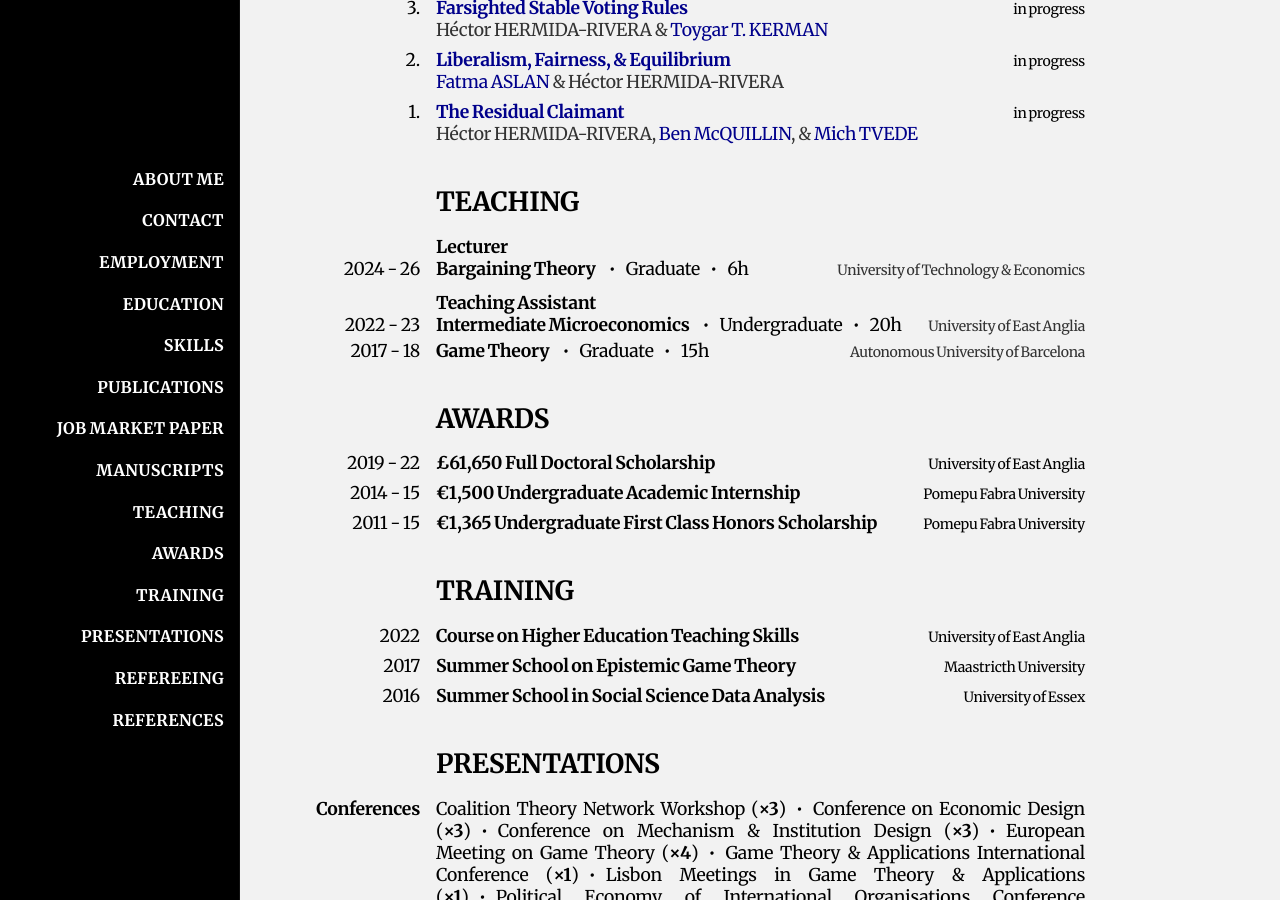
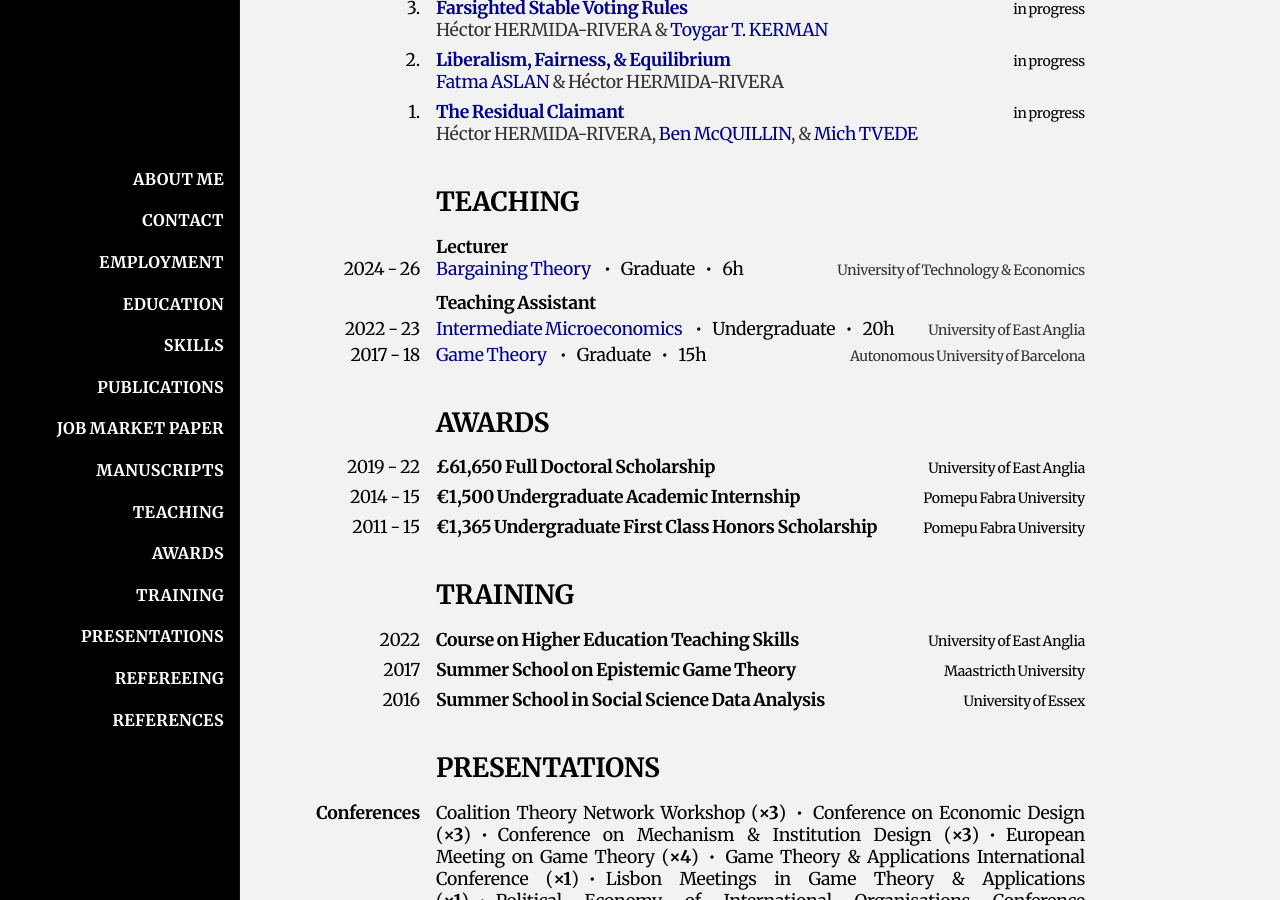
Before and after one commit to HectorHermidaRivera/hectorhermidarivera.github.io, a Jekyll site: the page built from index.md, in a window 1280 px wide and 900 px high, scrolled down 2073 px. Built offline with Jekyll 4.4.1, drawn with Linux system fonts in a browser that asks for light colours; a style sheet for code colours, icons or effects is not loaded.

Commit message:
Update index.md

```diff
--- a/index.md
+++ b/index.md
@@ -249,6 +249,7 @@ title: Home
   </div>
 
 </div>
+
 ## Teaching
 <a id="teaching"></a>
 
@@ -266,7 +267,7 @@ title: Home
     <div class="value">
       <div class="top-row">
         <div class="course">
-          <span class="collapsible-link">Bargaining Theory</span>
+          <span class="collapsible-link" style="color:#00008B; font-weight:normal;">Bargaining Theory</span>
           <span style="margin:10px;">•</span>Graduate<span style="margin:10px;">•</span>6h
         </div>
         <div class="institution">University of Technology & Economics</div>
@@ -294,12 +295,14 @@ title: Home
     </div>
   </div>
 
+  <div style="height:4px;"></div>
+
   <div class="two-column-3rows">
     <div class="label">2022 - 23</div>
     <div class="value">
       <div class="top-row">
         <div class="course">
-          <span class="collapsible-link">Intermediate Microeconomics</span>
+          <span class="collapsible-link" style="color:#00008B; font-weight:normal;">Intermediate Microeconomics</span>
           <span style="margin:10px;">•</span>Undergraduate<span style="margin:10px;">•</span>20h
         </div>
         <div class="institution">University of East Anglia</div>
@@ -318,7 +321,7 @@ title: Home
     <div class="value">
       <div class="top-row">
         <div class="course">
-          <span class="collapsible-link">Game Theory</span>
+          <span class="collapsible-link" style="color:#00008B; font-weight:normal;">Game Theory</span>
           <span style="margin:10px;">•</span>Graduate<span style="margin:10px;">•</span>15h
         </div>
         <div class="institution">Autonomous University of Barcelona</div>
```
